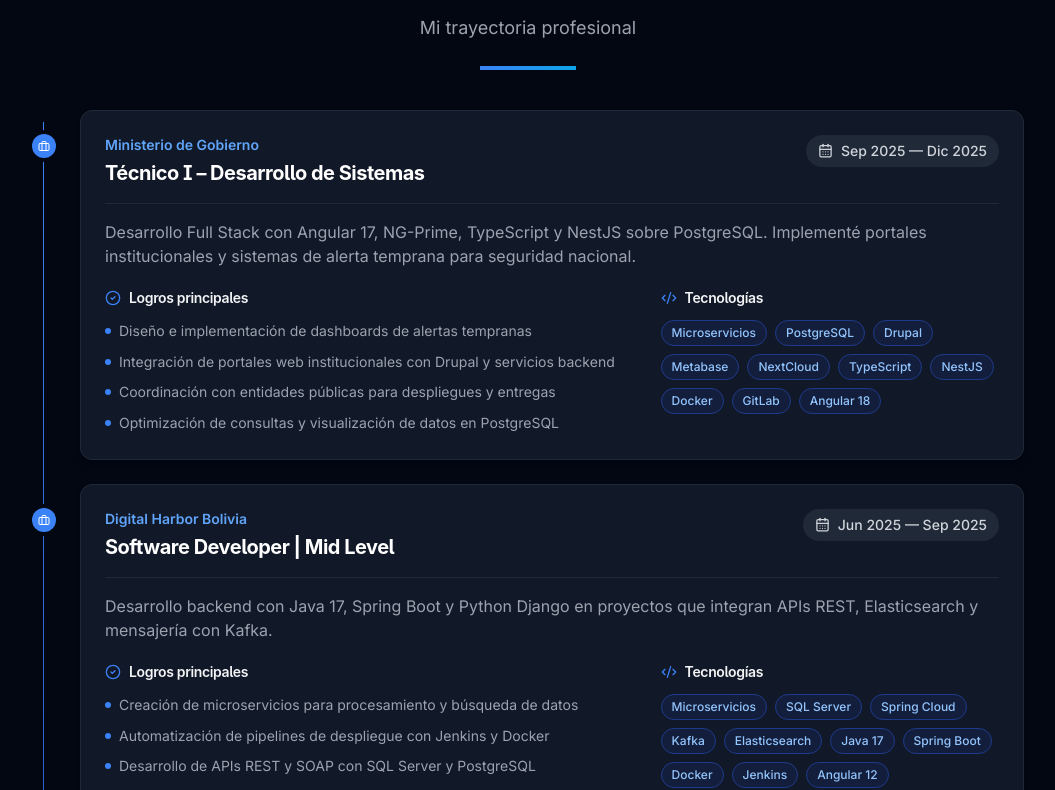
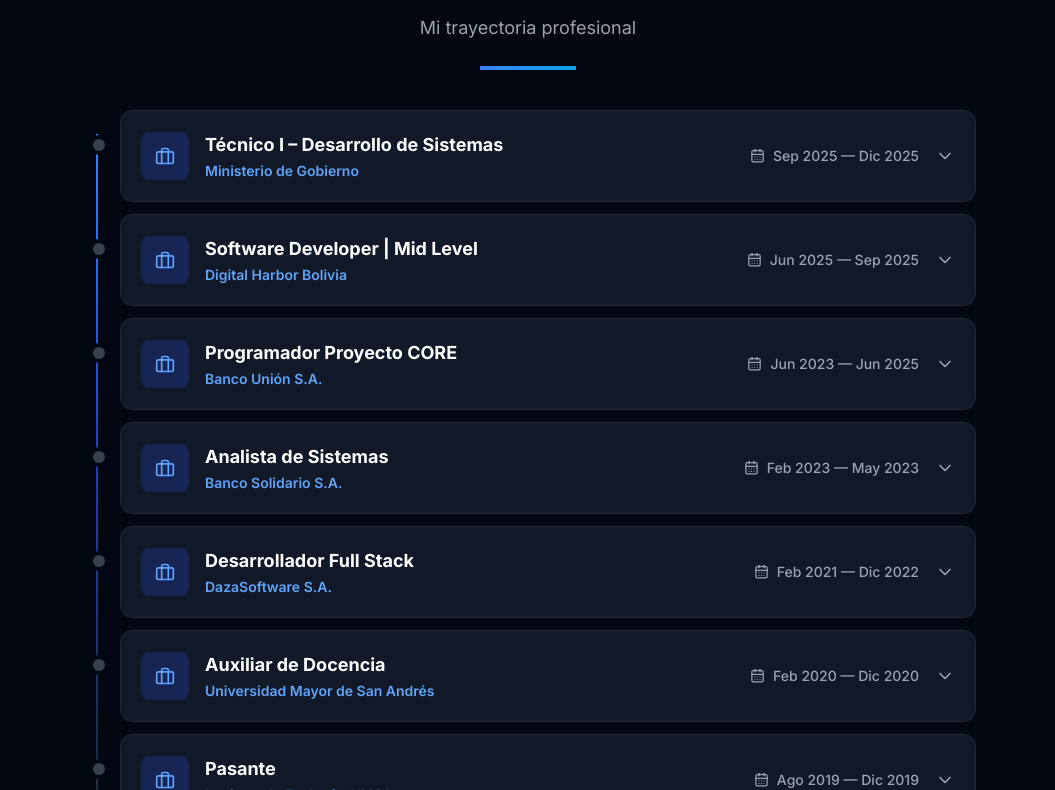
Before and after one commit to borispacex/cv, a React (Vite) app in the folder react/: page / in a window 1280 px wide. Shown: the part 4770-5560 px from the top of the page, without its empty margins (112-1167 px from the left). Built offline with nearby package versions, Linux system fonts and the light colour scheme.

Commit message:
experiencia

```diff
--- a/react/src/components/Experience.tsx
+++ b/react/src/components/Experience.tsx
@@ -1,9 +1,12 @@
-import { motion } from 'framer-motion';
-import { Briefcase, CalendarDays, CheckCircle2, Code2 } from 'lucide-react';
+import { useState } from 'react';
+import { AnimatePresence, motion } from 'framer-motion';
+import { Briefcase, CalendarDays, CheckCircle2, ChevronDown, Code2 } from 'lucide-react';
 import SectionHeading from './SectionHeading';
 import {ExperienceItem} from "../interfaces/experience.type.ts";
 
 const Experience = () => {
+  const [openExperience, setOpenExperience] = useState<number | null>(null);
+
   const experiences: ExperienceItem[] = [
     {
       company: "Ministerio de Gobierno",
@@ -168,25 +171,6 @@ const Experience = () => {
     }
   ];
 
-  const containerVariants = {
-    hidden: { opacity: 0 },
-    visible: {
-      opacity: 1,
-      transition: {
-        staggerChildren: 0.12
-      }
-    }
-  };
-
-  const itemVariants = {
-    hidden: { opacity: 0, y: 24 },
-    visible: {
-      opacity: 1,
-      y: 0,
-      transition: { duration: 0.45 }
-    }
-  };
-
   return (
       <section id="experience" className="section scroll-mt-24">
         <div className="container-custom">
@@ -196,54 +180,89 @@ const Experience = () => {
           />
 
           <motion.div
-              className="relative mx-auto mt-10 max-w-5xl"
-              variants={containerVariants}
-              initial="hidden"
-              whileInView="visible"
+              className="relative mx-auto mt-10 max-w-4xl"
+              initial={{ opacity: 0, y: 20 }}
+              whileInView={{ opacity: 1, y: 0 }}
               viewport={{ once: true, margin: "-100px" }}
+              transition={{ duration: 0.5 }}
           >
             <div
-              className="absolute bottom-3 left-[0.4375rem] top-3 w-px bg-gradient-to-b from-primary-500 via-primary-300 to-gray-200 dark:via-primary-800 dark:to-gray-800 sm:left-[0.6875rem]"
+              className="absolute bottom-6 left-4 top-6 w-0.5 bg-gradient-to-b from-primary-500 via-primary-300 to-gray-200 dark:via-primary-800 dark:to-gray-800"
               aria-hidden="true"
             />
 
+            <div className="space-y-3 pl-10">
             {experiences.map((experience, index) => (
+              <article
+                key={`experience-${experience.company}`}
+                className={`relative overflow-visible rounded-xl border bg-white shadow-sm transition-colors dark:bg-gray-900 ${
+                  openExperience === index
+                    ? 'border-primary-300 dark:border-primary-800'
+                    : 'border-gray-200 hover:border-primary-200 dark:border-gray-800 dark:hover:border-primary-900'
+                }`}
+              >
+                <span
+                  className={`absolute -left-8 top-6 z-10 h-5 w-5 rounded-full border-4 border-white transition-colors dark:border-gray-950 ${
+                    openExperience === index
+                      ? 'bg-primary-500 ring-4 ring-primary-100 dark:ring-primary-950'
+                      : 'bg-gray-300 dark:bg-gray-700'
+                  }`}
+                  aria-hidden="true"
+                />
+
+                <button
+                  type="button"
+                  className="flex w-full items-center gap-3 p-4 text-left sm:gap-4 sm:p-5"
+                  onClick={() => setOpenExperience(openExperience === index ? null : index)}
+                  aria-expanded={openExperience === index}
+                  aria-controls={`experience-panel-${index}`}
+                >
+                  <span className={`flex h-10 w-10 shrink-0 items-center justify-center rounded-lg transition-colors sm:h-12 sm:w-12 ${
+                    openExperience === index
+                      ? 'bg-primary-500 text-white'
+                      : 'bg-primary-50 text-primary-600 dark:bg-primary-950 dark:text-primary-400'
+                  }`}>
+                    <Briefcase size={20} aria-hidden="true" />
+                  </span>
+
+                  <span className="min-w-0 flex-1">
+                    <span className="block text-base font-bold text-gray-900 dark:text-white sm:text-lg">
+                      {experience.position}
+                    </span>
+                    <span className="mt-0.5 block text-sm font-semibold text-primary-600 dark:text-primary-400">
+                            {experience.company}
+                    </span>
+                  </span>
+
+                  <span className="hidden shrink-0 items-center gap-2 text-sm font-medium text-gray-500 dark:text-gray-400 sm:flex">
+                    <CalendarDays size={15} aria-hidden="true" />
+                    {experience.duration}
+                  </span>
+
+                  <ChevronDown
+                    size={20}
+                    className={`shrink-0 text-gray-400 transition-transform duration-300 ${
+                      openExperience === index ? 'rotate-180 text-primary-500' : ''
+                    }`}
+                    aria-hidden="true"
+                  />
+                </button>
+
+                <AnimatePresence initial={false}>
+                  {openExperience === index && (
                     <motion.div
-                key={`experience-${experience.company}`}
-                    className={`relative pl-8 sm:pl-12 ${
-                        index !== experiences.length - 1 ? 'mb-6' : ''
-                    }`}
-                    variants={itemVariants}
+                      id={`experience-panel-${index}`}
+                      initial={{ height: 0, opacity: 0 }}
+                      animate={{ height: 'auto', opacity: 1 }}
+                      exit={{ height: 0, opacity: 0 }}
+                      transition={{ duration: 0.3, ease: 'easeInOut' }}
+                      className="overflow-hidden"
                     >
-                  <div
-                    className="absolute left-0 top-6 z-10 flex h-4 w-4 items-center justify-center rounded-full bg-primary-500 ring-4 ring-white dark:ring-gray-950 sm:h-6 sm:w-6"
-                    aria-hidden="true"
-                  >
-                    <Briefcase className="hidden text-white sm:block" size={12} />
+                      <div className="border-t border-gray-100 px-4 pb-5 pt-4 dark:border-gray-800 sm:px-5 sm:pb-6">
+                        <div className="mb-4 flex items-center gap-2 text-sm font-medium text-gray-500 dark:text-gray-400 sm:hidden">
+                          <CalendarDays size={15} aria-hidden="true" />
+                          {experience.duration}
                         </div>
-
-                  <motion.article
-                      className="card border border-gray-100 p-5 dark:border-gray-800 md:p-6"
-                      whileHover={{ y: -3 }}
-                      transition={{ duration: 0.2 }}
-                  >
-                    <header className="mb-4 border-b border-gray-100 pb-4 dark:border-gray-800">
-                      <div className="flex flex-col gap-2 sm:flex-row sm:items-start sm:justify-between">
-                        <div>
-                          <p className="mb-1 text-sm font-semibold text-primary-600 dark:text-primary-400">
-                            {experience.company}
-                          </p>
-                          <h3 className="text-xl font-bold text-gray-900 dark:text-white">
-                            {experience.position}
-                          </h3>
-                        </div>
-
-                        <div className="flex shrink-0 items-center gap-2 rounded-full bg-gray-100 px-3 py-1.5 text-sm font-medium text-gray-600 dark:bg-gray-800 dark:text-gray-300">
-                          <CalendarDays size={15} aria-hidden="true" />
-                          <span>{experience.duration}</span>
-                        </div>
-                      </div>
-                    </header>
 
                         <p className="mb-5 text-sm leading-relaxed text-gray-600 dark:text-gray-400 sm:text-base">
                           {experience.description}
@@ -285,9 +304,13 @@ const Experience = () => {
                           </div>
                           </div>
                         </div>
-                  </motion.article>
+                      </div>
                     </motion.div>
+                  )}
+                </AnimatePresence>
+              </article>
             ))}
+            </div>
           </motion.div>
         </div>
       </section>
```
Lines whose indentation alone changed are shown as unchanged.
